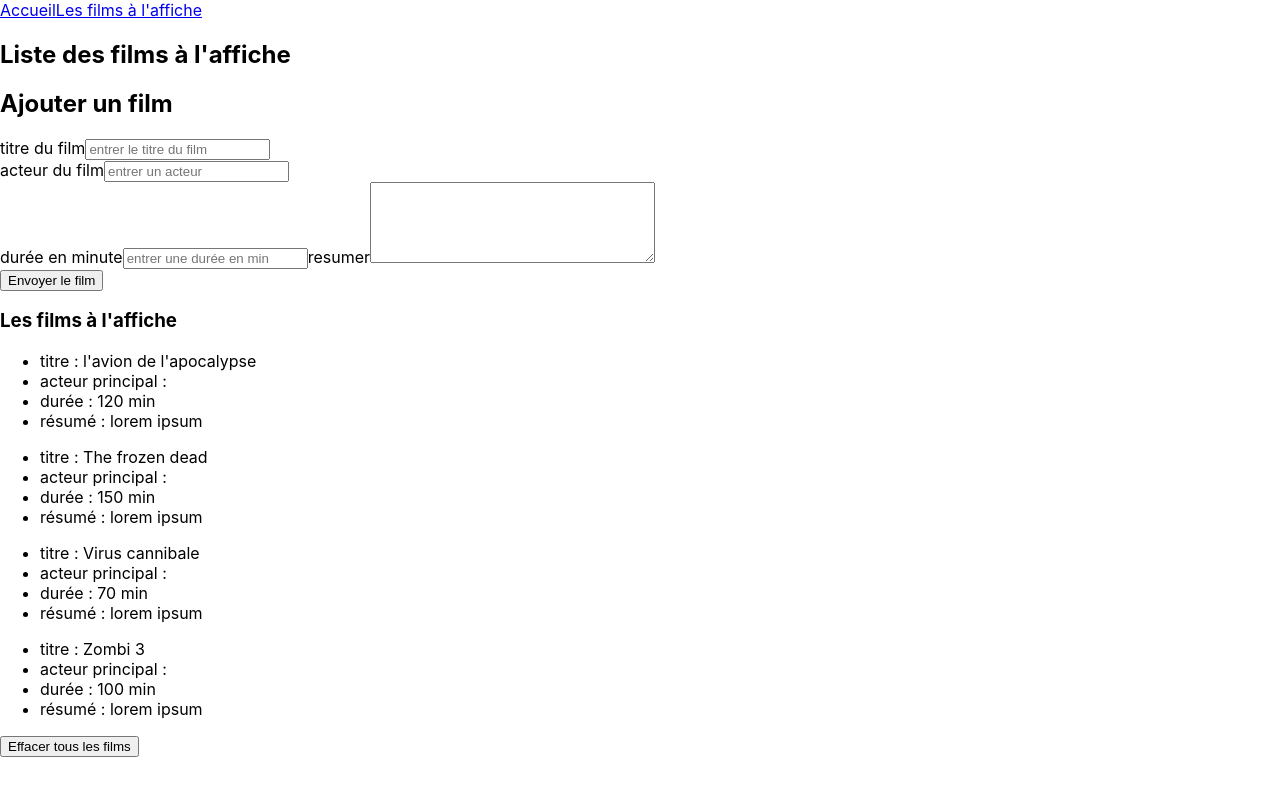
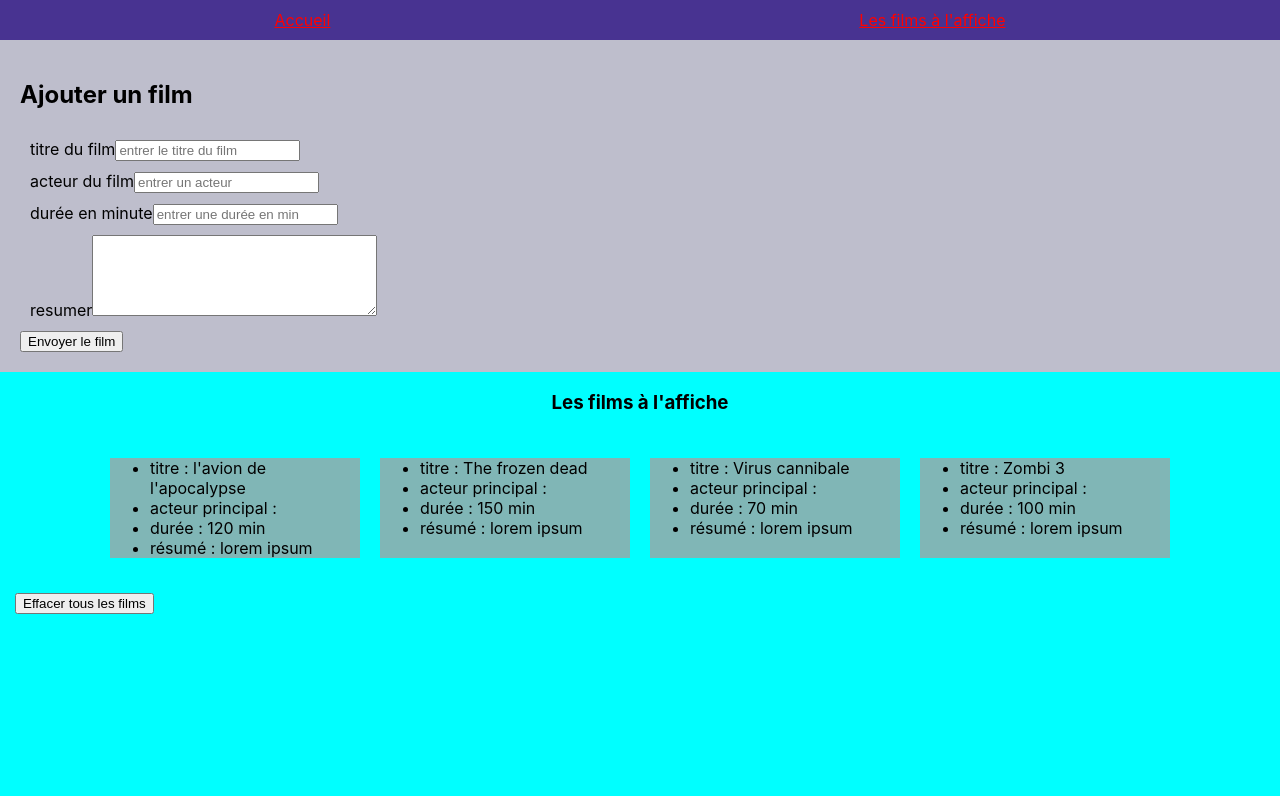
Before and after one commit to dev-allan/cinema_Allan_Duminy, a React (Create React App) app: page /movies in a window 1280 px wide. Shown: the top 796 px of the page. Built offline with nearby package versions, Linux system fonts and the light colour scheme.

Commit message:
ajout du style

```diff
--- /dev/null
+++ b/src/common/App.css
@@ -0,0 +1,3 @@
+body{
+    background-color: cyan;
+}
--- a/src/common/App.jsx
+++ b/src/common/App.jsx
@@ -1,6 +1,8 @@
 import React, { Fragment, useState } from 'react';
 import Routing from './Navigation/Routing';
 import DB from "../DB.json"
+
+import "./App.css"
 
 export const App = () => {
     return (
--- /dev/null
+++ b/src/common/Navigation/NavBar.css
@@ -0,0 +1,11 @@
+.mainNav {
+  background-color: rgb(72, 51, 145);
+  display: flex;
+  flex-direction: row;
+  align-items: center;
+  justify-content:space-around;
+  padding : 10px
+}
+.linkNav {
+  color: red;
+}
--- a/src/common/Navigation/NavBar.jsx
+++ b/src/common/Navigation/NavBar.jsx
@@ -1,14 +1,16 @@
 import React, { Fragment } from "react";
 import { Link } from "react-router-dom";
+
+import "./NavBar.css"
 
 export const NavBar = (props) => {
   return (
     <Fragment>
-      <nav>
+      <nav className="mainNav">
         {props.pages &&
           props.pages.map((page, index) => {
             return (
-              <Link key={index} to={page.to}>
+              <Link key={index} to={page.to} className="linkNav">
                 {page.nom}
               </Link>
             );
--- /dev/null
+++ b/src/pages/Home.css
@@ -0,0 +1,7 @@
+.bodyHome{
+    display: flex;
+    flex-direction: column;
+    background-color: cadetblue;
+    margin: 50px;
+    padding: 20px;
+}
--- a/src/pages/Home.jsx
+++ b/src/pages/Home.jsx
@@ -1,5 +1,6 @@
 import React, { Fragment } from "react";
 import { getRandomInt } from "../common/helpers";
+import "./Home.css";
 
 /**
  *
@@ -11,14 +12,17 @@ export const Home = (props) => {
   let data = props.data[intRandom];
   return (
     <Fragment>
-      <h1>Bienvenue chez CineNanard !</h1>
-      <div>
-          <p>{data.title}</p>
-          <p>{data.duration}</p>
-          <p>{data.actor}</p>
-          <p>{data.resume}</p>
-      </div>
-      <div>
+      <div className="bodyHome">
+        <h1>Bienvenue chez CineNanard !</h1>
+        <div>
+          <h2>Exemple de films</h2>
+          <div>
+            <p>Titre : {data.title}</p>
+            <p>Durée : {data.duration}</p>
+            <p>Acteurs : {data.actors}</p>
+            <p>Resumé : {data.resume}</p>
+          </div>
+        </div>
       </div>
     </Fragment>
   );
--- /dev/null
+++ b/src/pages/Movie/MoviesDetail.css
@@ -0,0 +1,6 @@
+.moviesDetailBody{
+    background-color: rgb(128, 182, 182);
+    height: 100px;
+    width: 250px;
+    margin: 10px;
+}
--- a/src/pages/Movie/MoviesDetail.jsx
+++ b/src/pages/Movie/MoviesDetail.jsx
@@ -1,4 +1,6 @@
 import React, { Fragment } from 'react';
+
+import "./MoviesDetail.css"
 
 /**
  *
@@ -8,12 +10,14 @@ import React, { Fragment } from 'react';
 export const MoviesDetail = (props) => {
     return (
         <Fragment>
+            <div className='moviesDetailBody'>
             <ul>
                 <li>titre : {props.movie.title}</li>
                 <li>acteur principal : {props.movie.actor}</li>
                 <li>durée : {props.movie.duration} min</li>
                 <li>résumé : {props.movie.resume}</li>
             </ul>
+            </div>
         </Fragment>
     );
 };
--- /dev/null
+++ b/src/pages/Movie/MoviesForm.css
@@ -0,0 +1,10 @@
+.bodyMoviesForm{
+    background-color: rgb(190, 190, 204);
+    display: flex;
+    flex-direction: column;
+    padding:20px
+}
+
+.inputFormMovies{
+    margin: 10px;
+}
--- a/src/pages/Movie/MoviesForm.jsx
+++ b/src/pages/Movie/MoviesForm.jsx
@@ -1,5 +1,7 @@
 import React, { Fragment, useState } from "react";
-import DB from "./../../DB.json"
+import DB from "./../../DB.json";
+
+import "./MoviesForm.css";
 
 /**
  *
@@ -46,14 +48,15 @@ export const MoviesForm = (props) => {
     e.preventDefault();
     e.stopPropagation();
     props.addMovie(movie);
-    DB.push(movie)
+    DB.push(movie);
   };
 
   return (
     <Fragment>
+      <div className="bodyMoviesForm">
         <h2>Ajouter un film</h2>
         <form onSubmit={handleSubmit}>
-        <div>
+          <div className="inputFormMovies">
             <label>
               titre du film
               <input
@@ -64,7 +67,7 @@ export const MoviesForm = (props) => {
               />
             </label>
           </div>
-        <div>
+          <div className="inputFormMovies">
             <label>
               acteur du film
               <input
@@ -75,7 +78,7 @@ export const MoviesForm = (props) => {
               />
             </label>
           </div>
-        <div>
+          <div className="inputFormMovies">
             <label>
               durée en minute
               <input
@@ -87,6 +90,8 @@ export const MoviesForm = (props) => {
                 placeholder="entrer une durée en min"
               />
             </label>
+            </div>
+            <div className="inputFormMovies">
             <label>
               resumer
               <textarea
@@ -102,6 +107,7 @@ export const MoviesForm = (props) => {
             Envoyer le film
           </button>
         </form>
+      </div>
     </Fragment>
   );
 };
--- /dev/null
+++ b/src/pages/Movie/MoviesList.css
@@ -0,0 +1,15 @@
+.listDetailMovie{
+    display: flex;
+    margin : 10px;
+    flex-wrap: wrap;
+}
+
+#btnDelete{
+    margin : 15px;
+}
+
+.bodyMoviesList{
+    display: flex;
+    flex-direction: column;
+    align-items: center;
+}
--- a/src/pages/Movie/MoviesList.jsx
+++ b/src/pages/Movie/MoviesList.jsx
@@ -1,6 +1,8 @@
 import React, { Fragment, useState } from "react";
 import MoviesForm from "./MoviesForm";
 import MoviesDetail from "./MoviesDetail";
+
+import "./MoviesList.css";
 
 /**
  *
@@ -15,26 +17,29 @@ export const MoviesList = (props) => {
   };
 
   const handleDelete = (e) => {
-    e.preventDefault()
+    e.preventDefault();
     e.stopPropagation();
     setListMovies([]);
   };
 
   return (
     <Fragment>
-      <h2>Liste des films à l'affiche</h2>
-      <MoviesForm addMovie={handleAddMovie}/>
-      <h3>Les films à l'affiche</h3>
-      <div>
-      {listMovies.map((movie, index) => {
-          return(
+        <MoviesForm addMovie={handleAddMovie} />
+        <div className="bodyMoviesList">
+        <h3>Les films à l'affiche</h3>
+        <div className="listDetailMovie">
+          {listMovies.map((movie, index) => {
+            return (
               <div key={index}>
-                <MoviesDetail movie={movie}/>
+                <MoviesDetail movie={movie} />
               </div>
-          )
-      })}
+            );
+          })}
+        </div>
       </div>
-      <button onClick={handleDelete}>Effacer tous les films</button>
+      <button id="btnDelete" onClick={handleDelete}>
+        Effacer tous les films
+      </button>
     </Fragment>
   );
 };
```
Lines whose indentation alone changed are shown as unchanged.
